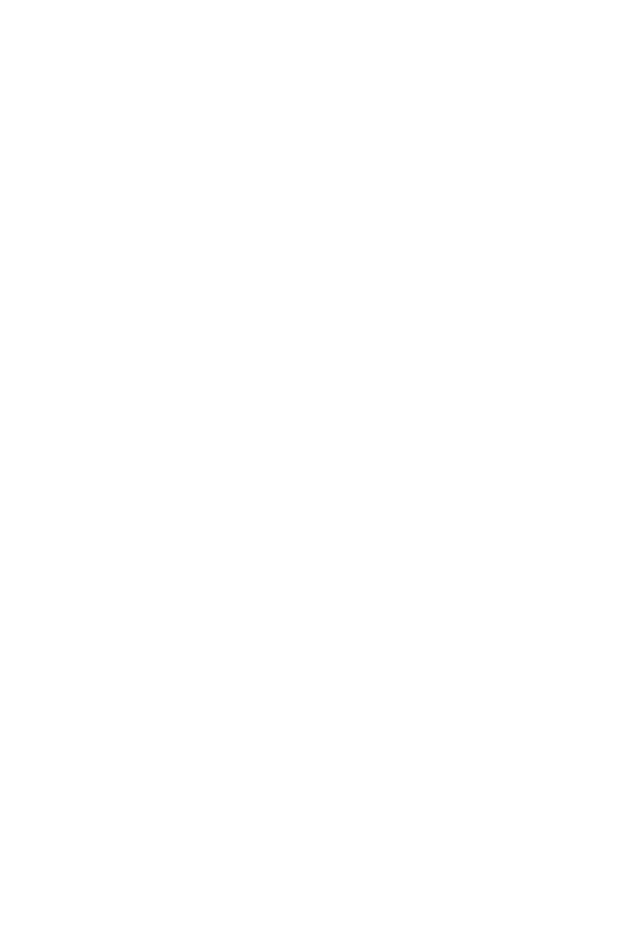
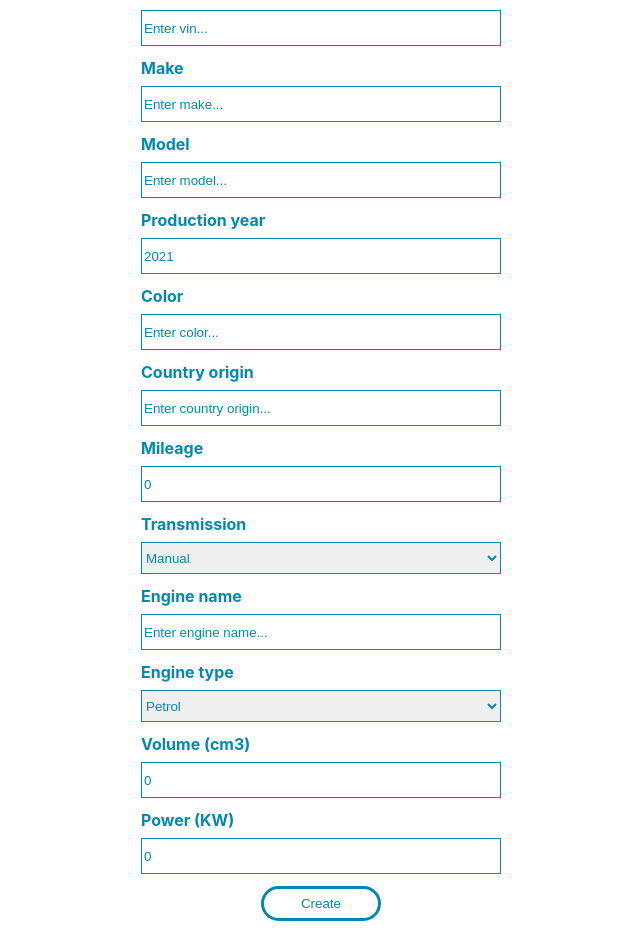
Before and after one commit to markosavic993/carshistory, a React (Create React App) app in the folder webapp/carshistory/: page /new in a window 1280 px wide. Shown: the part 281-1226 px from the top of the page, without its empty margins (319-959 px from the left). Before the commit the page ends 800 px from the top, so only its background shows below. Built offline with nearby package versions, Linux system fonts and the light colour scheme.

Commit message:
add form for creation of car entity

```diff
--- a/webapp/carshistory/src/App.js
+++ b/webapp/carshistory/src/App.js
@@ -8,6 +8,7 @@ import {
 import Dashboard from './views/dashboard/Dashboard';
 import SingleCar from './views/singlecar/SingleCar';
 import logo from './assets/images/car-icon.svg';
+import CreateUpdateCar from "./views/createupdatecar/CreateUpdateCar";
 
 function App() {
   return (
@@ -21,6 +22,9 @@ function App() {
             <ul>
               <li>
                 <Link className="App-link" to="/dashboard">Dashboard</Link>
+              </li>
+              <li>
+                <Link className="App-link" to="/new">Add new car</Link>
               </li>
             </ul>
           </div>
@@ -39,6 +43,9 @@ function App() {
           <Route path="/dashboard">
             <Dashboard />
           </Route>
+          <Route path="/new">
+            <CreateUpdateCar />
+          </Route>
         </Switch>
       </div>
     </Router>
--- a/webapp/carshistory/src/App.scss
+++ b/webapp/carshistory/src/App.scss
@@ -30,7 +30,17 @@
   flex-direction: row;
 
   ul {
+    display: flex;
+    flex-direction: row;
     list-style-type: none;
+
+    li {
+      margin-right: 12px;
+    }
+
+    li:last-child {
+      margin-right: 0;
+    }
   }
 }
 
--- /dev/null
+++ b/webapp/carshistory/src/views/createupdatecar/CreateUpdateCar.js
@@ -0,0 +1,153 @@
+import './CreateUpdateCar.scss';
+import {useState} from "react";
+import { useHistory } from "react-router-dom";
+import axios from "axios";
+
+function CreateUpdateCar() {
+  const history = useHistory();
+
+  const [vin, setVin] = useState('');
+  const [make, setMake] = useState('');
+  const [model, setModel] = useState('');
+  const [productionYear, setProductionYear] = useState(new Date().getFullYear());
+  const [color, setColor] = useState('');
+  const [countryOrigin, setCountryOrigin] = useState('');
+  const [mileage, setMileage] = useState(0);
+  const [transmission, setTransmission] = useState('MANUAL');
+  const [engineName, setEngineName] = useState('');
+  const [engineType, setEngineType] = useState('PETROL');
+  const [engineVolume, setEngineVolume] = useState(0);
+  const [enginePower, setEnginePower] = useState(0);
+
+  const submitHandler = async (event) => {
+    event.preventDefault();
+    const result = await axios.post('http://localhost:5000/cars',
+      {
+        vin, make, model, productionYear, mileage, color, transmission, country: countryOrigin,
+        engine: {
+          name: engineName, type: engineType, power: enginePower, volume: engineVolume
+        }
+      });
+
+    console.log(result);
+
+    history.push(`/cars/${result.data._id}`);
+  }
+
+  return (
+    <div>
+      <p className="title">Add new car</p>
+      <form className="createUpdateForm" onSubmit={submitHandler}>
+        <label className="formField">
+          VIN
+          <input type="text"
+                 value={vin}
+                 onChange={e => setVin(e.target.value)}
+                 placeholder="Enter vin..."
+                 required/>
+        </label>
+
+        <label className="formField">
+          Make
+          <input type="text"
+                 value={make}
+                 onChange={e => setMake(e.target.value)}
+                 placeholder="Enter make..."
+                 required/>
+        </label>
+
+        <label className="formField">
+          Model
+          <input type="text"
+                 value={model}
+                 onChange={e => setModel(e.target.value)}
+                 placeholder="Enter model..."
+                 required/>
+        </label>
+
+        <label className="formField">
+          Production year
+          <input type="number"
+                 value={productionYear}
+                 onChange={e => setProductionYear(e.target.value)}
+                 required/>
+        </label>
+
+        <label className="formField">
+          Color
+          <input type="text"
+                 value={color}
+                 onChange={e => setColor(e.target.value)}
+                 placeholder="Enter color..."
+                 required/>
+        </label>
+
+        <label className="formField">
+          Country origin
+          <input type="text"
+                 value={countryOrigin}
+                 onChange={e => setCountryOrigin(e.target.value)}
+                 placeholder="Enter country origin..."
+                 required/>
+        </label>
+
+        <label className="formField">
+          Mileage
+          <input type="number"
+                 value={mileage}
+                 onChange={e => setMileage(e.target.value)}
+                 required/>
+        </label>
+
+        <label className="formField">
+          Transmission
+          <select id="transmission" onChange={e => setTransmission(e.target.value)} value={transmission}>
+            <option value="MANUAL">Manual</option>
+            <option value="AUTOMATIC">Automatic / Semi-automatic</option>
+          </select>
+        </label>
+
+        {/*ENGINE DATA*/}
+        <label className="formField">
+          Engine name
+          <input type="text"
+                 value={engineName}
+                 onChange={e => setEngineName(e.target.value)}
+                 placeholder="Enter engine name..."
+                 required/>
+        </label>
+
+        <label className="formField">
+          Engine type
+          <select id="engineType" onChange={e => setEngineType(e.target.value)} value={engineType}>
+            <option value="PETROL">Petrol</option>
+            <option value="DIESEL">Diesel</option>
+            <option value="GAS">Gas</option>
+            <option value="HYBRID">Hybrid</option>
+            <option value="EV">Electric</option>
+          </select>
+        </label>
+
+        <label className="formField">
+          Volume (cm3)
+          <input type="number"
+                 value={engineVolume}
+                 onChange={e => setEngineVolume(e.target.value)}
+                 required/>
+        </label>
+
+        <label className="formField">
+          Power (KW)
+          <input type="number"
+                 value={enginePower}
+                 onChange={e => setEnginePower(e.target.value)}
+                 required/>
+        </label>
+
+        <input className="submitButton" type="submit" value="Create"/>
+      </form>
+    </div>
+  );
+}
+
+export default CreateUpdateCar;
--- /dev/null
+++ b/webapp/carshistory/src/views/createupdatecar/CreateUpdateCar.scss
@@ -0,0 +1,42 @@
+.createUpdateForm {
+  display: flex;
+  flex-direction: column;
+  align-items: center;
+  justify-content: center;
+  padding-top: 12px;
+  margin-bottom: 24px;
+
+  .formField {
+    display: flex;
+    flex-direction: column;
+    margin-bottom: 12px;
+    font-weight: bold;
+    min-width: 360px;
+    max-width: 360px;
+    color: #0489ae;
+
+    input, select {
+      margin-top: 8px;
+      height: 32px;
+      border: 1px solid #0489ae;
+      color: #0489ae;
+    }
+
+    ::placeholder { /* Chrome, Firefox, Opera, Safari 10.1+ */
+      color: #0489ae;
+      opacity: 1; /* Firefox */
+    }
+  }
+
+  .submitButton {
+    width: 120px;
+    height: 35px;
+    background-color: #fff;
+    position: relative;
+    border: 3px solid #0489ae;
+    color: #0489ae;
+    border-radius: 22px;
+    transition: all .3s cubic-bezier(.13,.71,.57,1.29);
+    cursor: pointer;
+  }
+}
--- a/webapp/carshistory/src/views/singlecar/SingleCar.js
+++ b/webapp/carshistory/src/views/singlecar/SingleCar.js
@@ -29,8 +29,7 @@ function SingleCar() {
   const submitHandler = async (event) => {
     setWorking(true);
     event.preventDefault();
-    console.log({serviceHistoryDate, serviceHistoryMilege: serviceHistoryMileage, serviceHistoryType, serviceHistoryDescription});
-    const result = await axios.post(`http://localhost:5000/cars/${carId}/services`,
+    await axios.post(`http://localhost:5000/cars/${carId}/services`,
       {
         date: serviceHistoryDate,
         mileage: serviceHistoryMileage,
@@ -110,7 +109,7 @@ function SingleCar() {
 
             <label className="formField">
               Service type
-              <select id="lang" onChange={e => setServiceHistoryType(e.target.value)} value={serviceHistoryType}>
+              <select id="serviceType" onChange={e => setServiceHistoryType(e.target.value)} value={serviceHistoryType}>
                 <option value="INTERIM_SERVICE">Interim service</option>
                 <option value="FULL_SERVICE">Full service</option>
                 <option value="AC_SERVICE">Air condition service</option>
```
Also changed, not shown: 1 other file (tests, documents, lock files or other folders).
